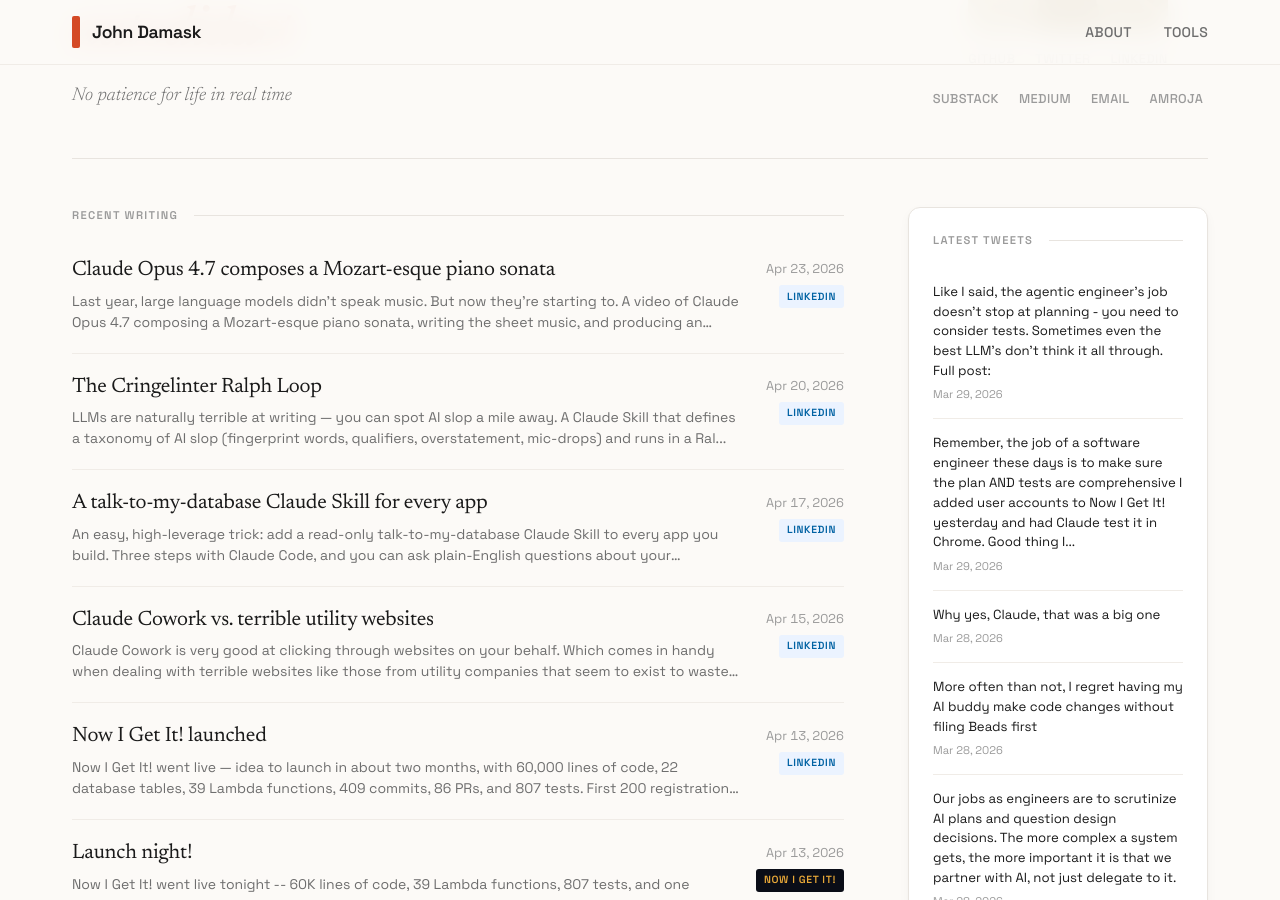
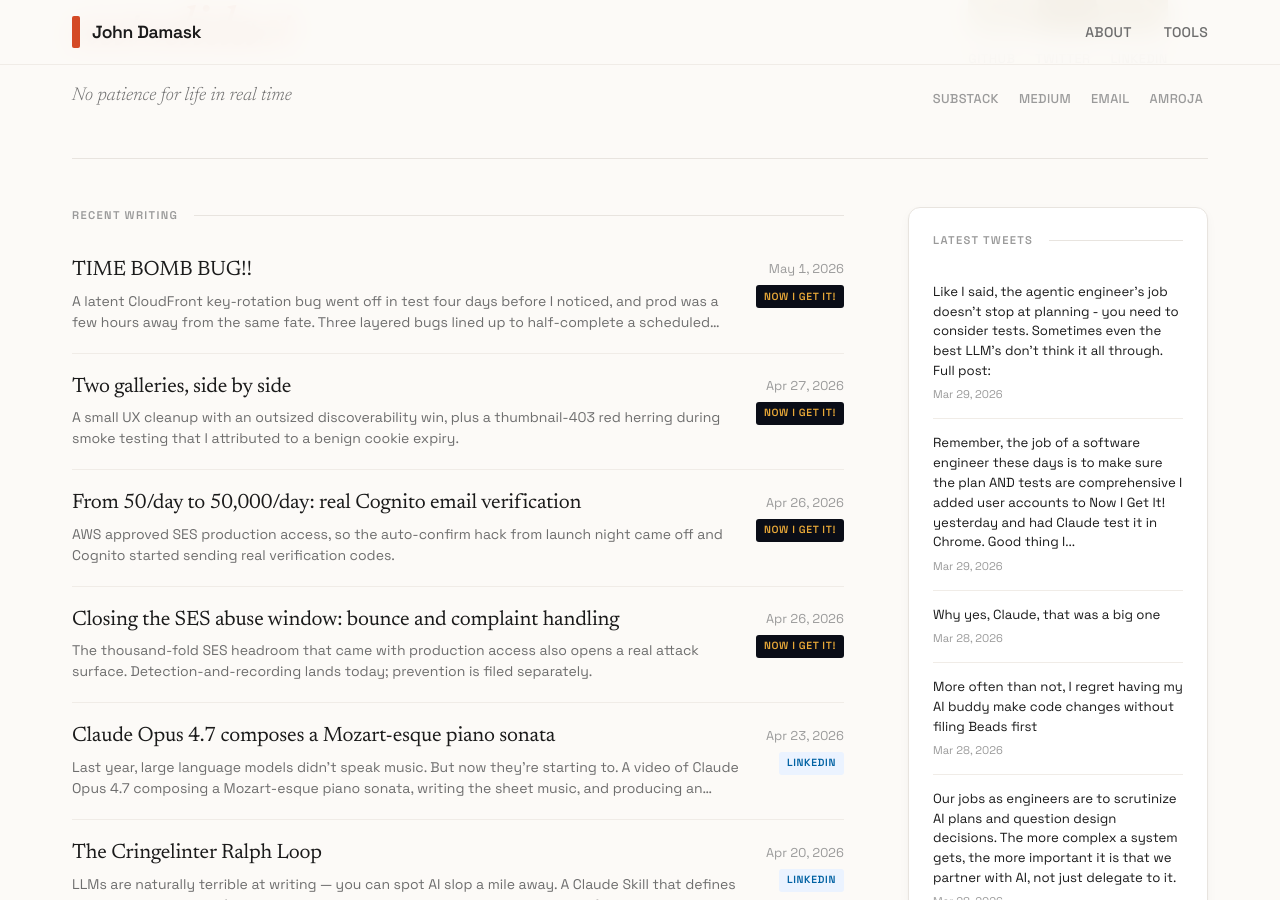
Before and after one commit to jbdamask/jbdamask.github.io, a Jekyll site: the page built from index.html, in a window 1280 px wide and 900 px high, scrolled down 336 px. Built offline with Jekyll 4.4.1, drawn with Linux system fonts in a browser that asks for light colours; the list of posts is cut into pages by our own code.

Commit message:
Update Now I Get It posts

```diff
--- a/_data/nowigetit-posts.yml
+++ b/_data/nowigetit-posts.yml
@@ -2,6 +2,36 @@
 # Fetches RSS feed and merges with existing posts
 # This preserves older posts not in the RSS feed
 
+- title: TIME BOMB BUG!!
+  source: nowigetit
+  url: https://nowigetit.us/blog/time-bomb-bug.html
+  date: '2026-05-01'
+  excerpt: A latent CloudFront key-rotation bug went off in test four days before
+    I noticed, and prod was a few hours away from the same fate. Three layered bugs
+    lined up to half-complete a scheduled rotation si...
+  image: ''
+- title: Two galleries, side by side
+  source: nowigetit
+  url: https://nowigetit.us/blog/two-galleries-side-by-side.html
+  date: '2026-04-27'
+  excerpt: A small UX cleanup with an outsized discoverability win, plus a thumbnail-403
+    red herring during smoke testing that I attributed to a benign cookie expiry.
+  image: ''
+- title: 'From 50/day to 50,000/day: real Cognito email verification'
+  source: nowigetit
+  url: https://nowigetit.us/blog/from-50day-to-50000day-real-cognito-email-verifica.html
+  date: '2026-04-26'
+  excerpt: AWS approved SES production access, so the auto-confirm hack from launch
+    night came off and Cognito started sending real verification codes.
+  image: ''
+- title: 'Closing the SES abuse window: bounce and complaint handling'
+  source: nowigetit
+  url: https://nowigetit.us/blog/closing-the-ses-abuse-window-bounce-and-complaint-.html
+  date: '2026-04-26'
+  excerpt: The thousand-fold SES headroom that came with production access also opens
+    a real attack surface. Detection-and-recording lands today; prevention is filed
+    separately.
+  image: ''
 - title: Launch night!
   source: nowigetit
   url: https://nowigetit.us/blog/launch-night.html
```
